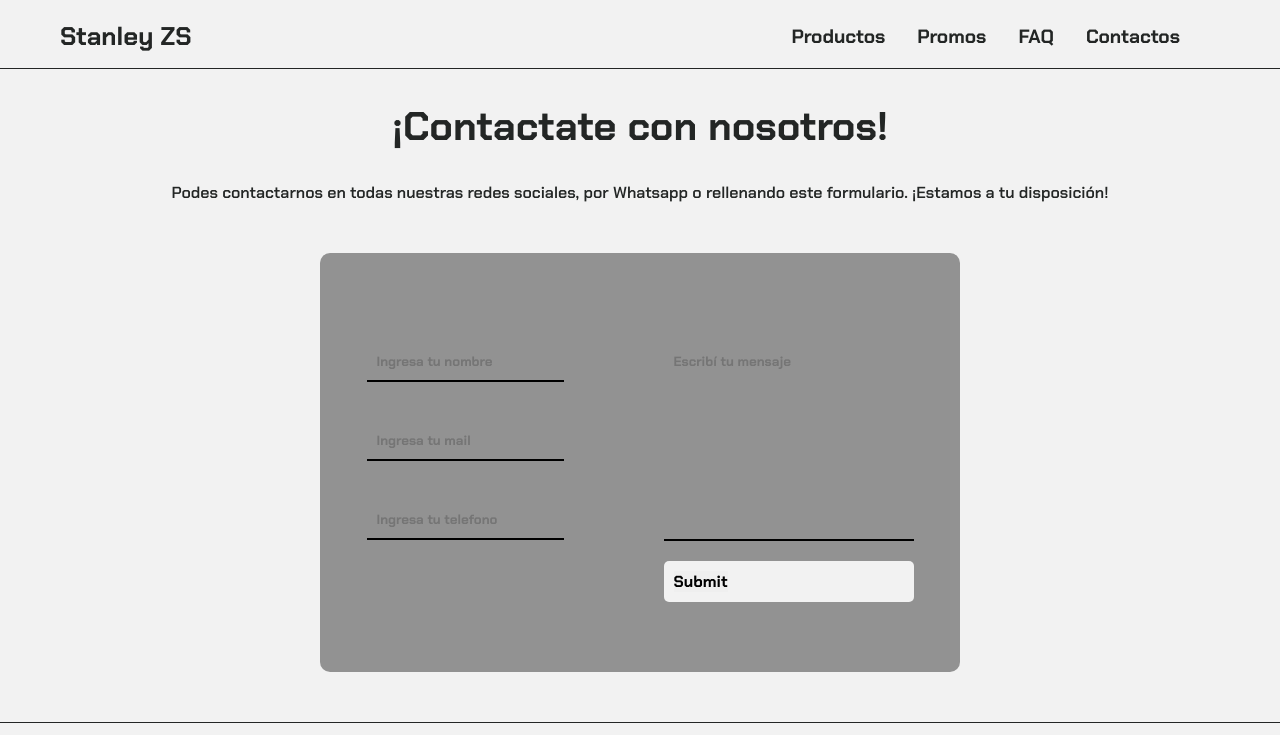
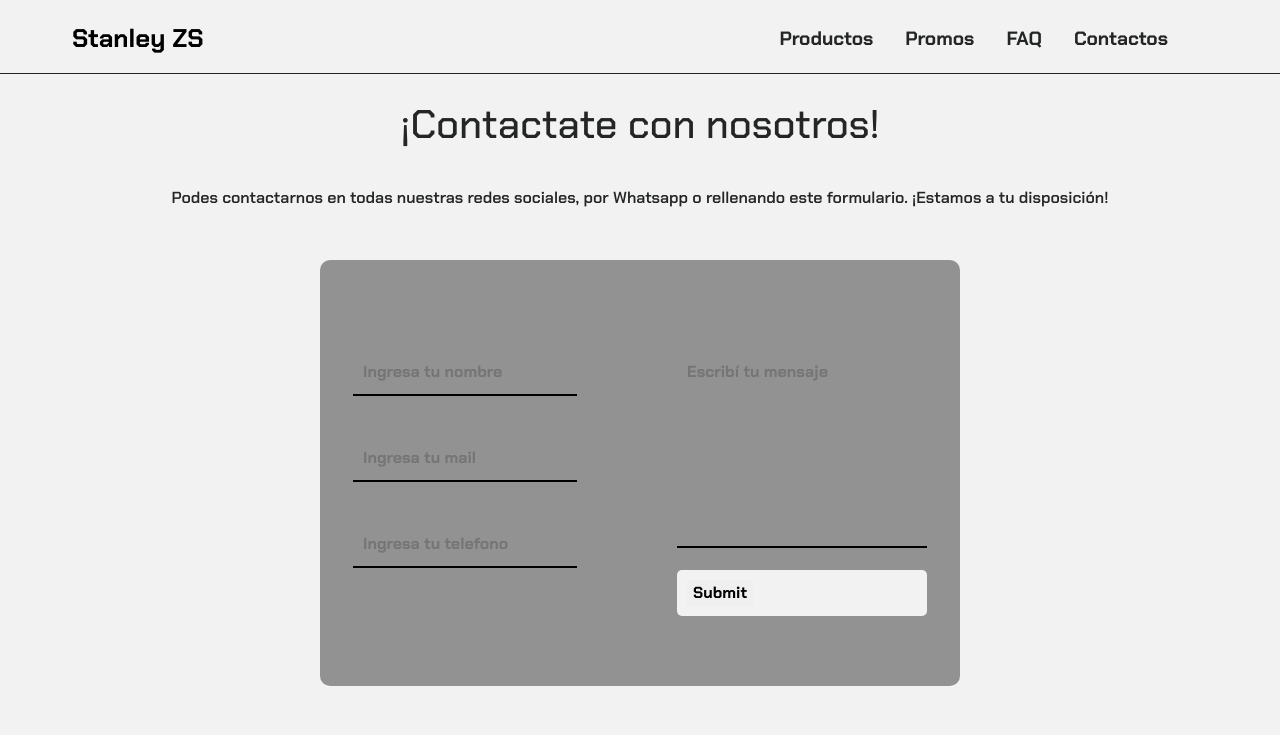
Before and after one commit to francolgonzalez/PreEntrega2GonzalezFranco, a plain HTML site: page pages/contacto.html in a window 1280 px wide. Shown: the top 735 px of the page. Drawn offline with nearby package versions, Linux system fonts and the light colour scheme.

Commit message:
terminamos la navbar de BS

```diff
--- a/css/style.css
+++ b/css/style.css
@@ -1,8 +1,8 @@
 @import url('https://fonts.googleapis.com/css2?family=Chakra+Petch:wght@300;400;500;600;700&display=swap');
 
 * {
-    margin: 0;
-    padding: 0;
+    /* margin: 0;
+    padding: 0; */
     box-sizing: border-box;
     font-family: 'Chakra Petch', sans-serif;
     /* font-family: 'Chango', cursive; */
@@ -19,6 +19,17 @@ h1, h2, p {
 }
 p {
     font-weight: bold;
+}
+
+a {
+    color: #232625;
+    font-size: 1.2rem;
+    font-weight: bold;
+    text-decoration: none;
+}
+
+a:hover{
+    color: #A4A69C;
 }
 
 
@@ -40,21 +51,6 @@ p {
 
 
 /* NAV */
-
-li {
-    list-style: none;
-}
-
-a {
-    text-decoration: none;
-    color: #232625;
-    font-size: 1.2rem;
-    font-weight: bold;
-}
-
-a:hover {
-    color: #A4A69C;
-}
 
 .navbar {
     width: 100%;
@@ -80,10 +76,23 @@ a:hover {
 }
 
 .links {
+    color: #232625;
+    font-size: 1.2rem;
+    font-weight: bold;
+    list-style: none;
     display: flex;
     gap: 2rem;
     padding-right: 100px;
 }
+
+.links a:hover{
+    color: #A4A69C;
+}
+
+.logo a:hover{
+    color: #A4A69C;
+}
+
 
 
 /* FOOTER */
--- a/pages/contacto.html
+++ b/pages/contacto.html
@@ -5,23 +5,43 @@
     <meta http-equiv="X-UA-Compatible" content="IE=edge">
     <meta name="viewport" content="width=device-width, initial-scale=1.0">
     <title>Stanley Zona Sur - Venta de prodcutos stanley</title>
+    <!-- favicon -->
     <link rel="shortcut icon" href="../img/favicon/stanley8961.jpg" type="image/x-icon">
+
+    <!-- css BS -->
+    <link href="https://cdn.jsdelivr.net/npm/bootstrap@5.3.0/dist/css/bootstrap.min.css" rel="stylesheet" integrity="sha384-9ndCyUaIbzAi2FUVXJi0CjmCapSmO7SnpJef0486qhLnuZ2cdeRhO02iuK6FUUVM" crossorigin="anonymous">
+
+    <!-- mi css -->
     <link rel="stylesheet" href="../css/style.css">
 </head>
 <body>
-    <nav>
-        <div class="navbar">
-            <div class="logo">
-                <a href="../index.html">Stanley ZS</a>
-            </div>
-            <ul class="links">
-                <li><a href="./productos.html">Productos</a></li>
-                <li><a href="./promos.html">Promos</a></li>
-                <li><a href="./faq.html">FAQ</a></li>
-                <li><a href="./contacto.html">Contactos</a></li>
+    <nav class="navbar navbar-expand-md navbar ">
+        <div class="container-fluid">
+          <div class="logo">
+            <a class="navbar-brand" href="../index.html">Stanley ZS</a>
+          </div>
+          <button class="navbar-toggler" type="button" data-bs-toggle="collapse" data-bs-target="#navbarSupportedContent" aria-controls="navbarSupportedContent" aria-expanded="false" aria-label="Toggle navigation">
+            <!-- btn hamburguesa -->
+            <span class="navbar-toggler-icon"></span>
+          </button>
+          <div class="collapse navbar-collapse" id="navbarSupportedContent">
+            <ul class="ms-auto mb-2 mb-lg-0 links">
+              <li class="nav-item">
+                <a class="nav-link" href="./productos.html">Productos</a>
+              </li>
+              <li class="nav-item">
+                <a class="nav-link" href="./promos.html">Promos</a>
+              </li>
+              <li class="nav-item">
+                <a class="nav-link" href="./faq.html">FAQ</a>
+              </li>
+              <li class="nav-item">
+                <a class="nav-link" href="./contacto.html">Contactos</a>
+              </li>
             </ul>
+          </div>
         </div>
-    </nav>
+      </nav>
     <!-- ends nav -->
     <header>
 
@@ -98,5 +118,7 @@
             </li>
         </ul>
     </footer>
+    <!--script BS-->
+    <script src="https://cdn.jsdelivr.net/npm/bootstrap@5.3.0/dist/js/bootstrap.bundle.min.js" integrity="sha384-geWF76RCwLtnZ8qwWowPQNguL3RmwHVBC9FhGdlKrxdiJJigb/j/68SIy3Te4Bkz" crossorigin="anonymous"></script>
 </body>
 </html>
```
Also changed, not shown: index.html (+28 -16 lines), pages/faq.html (+33 -11 lines), pages/productos.html (+33 -11 lines), pages/promos.html (+33 -11 lines), img/productos/termostanley1.4lts-removebg-preview.png (added).
